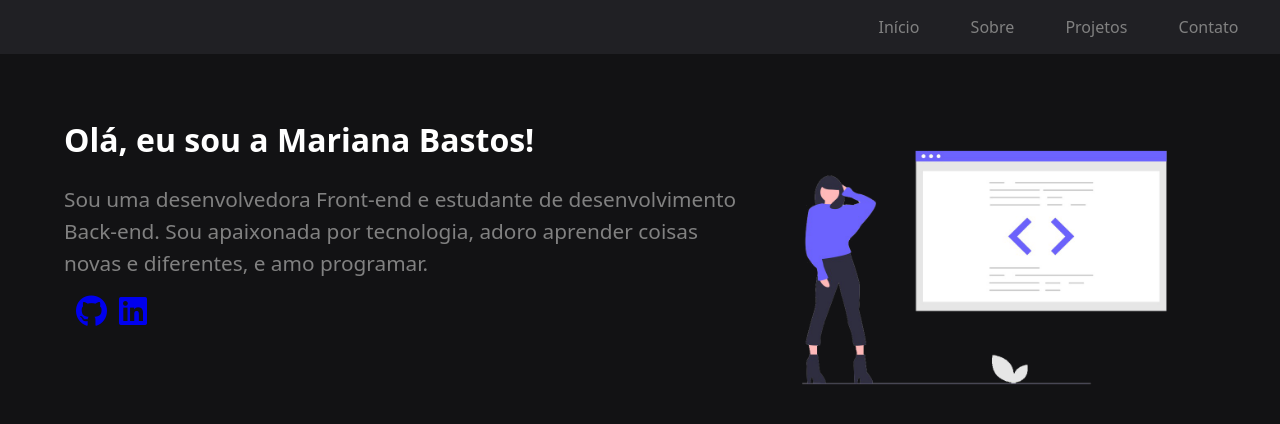
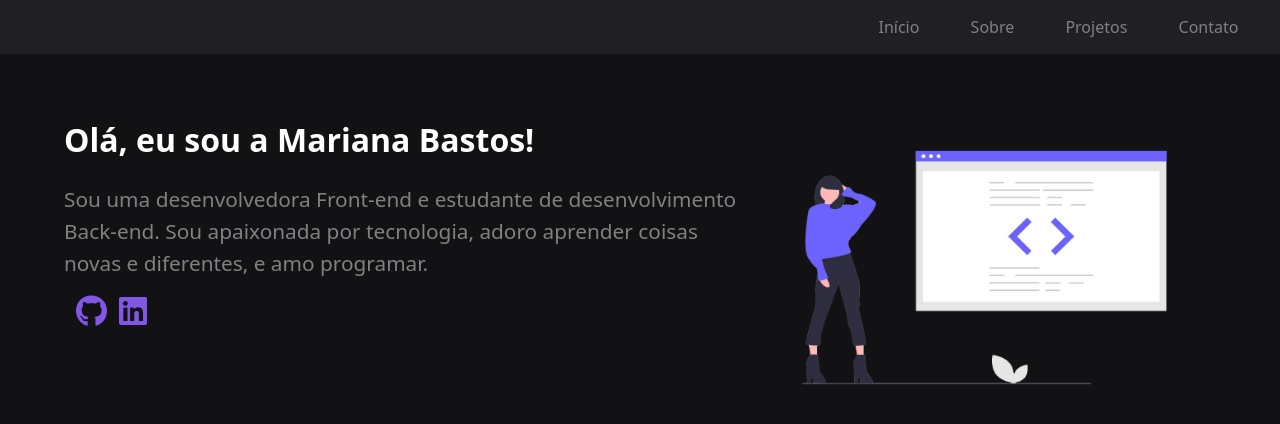
Before and after one commit to dev-mariana/portfolio-web, an Angular app: page / in a window 1280 px wide. In both pictures the pointer is over the icon 91 px from the left and 311 px from the top of the page. Shown: the top 424 px of the page. Built offline with nearby package versions, Linux system fonts and the light colour scheme.

Commit message:
add color and transition in icons

```diff
--- a/src/app/views/about/about.component.scss
+++ b/src/app/views/about/about.component.scss
@@ -21,12 +21,19 @@
   margin-top: 1rem;
 
   a {
-    margin-left: 12px !important;
+    margin-left: 12px;
 
     .fab {
       font-size: 2rem;
+      color: #8257e6;
+    }
+
+    .fab:hover {
+      color: $text-color;
+      transition: .5s ease all;
     }
   }
+
 }
 
 @media (max-width: 768px) {
```
